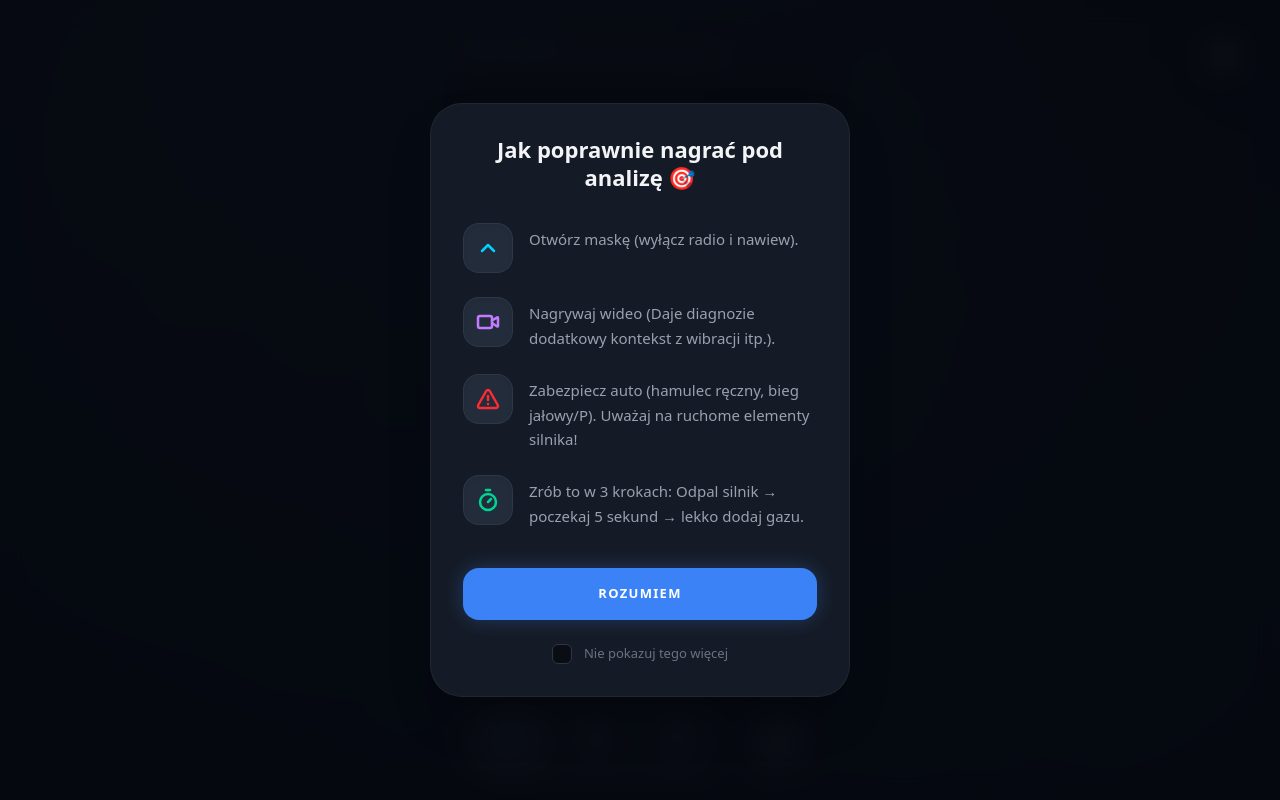
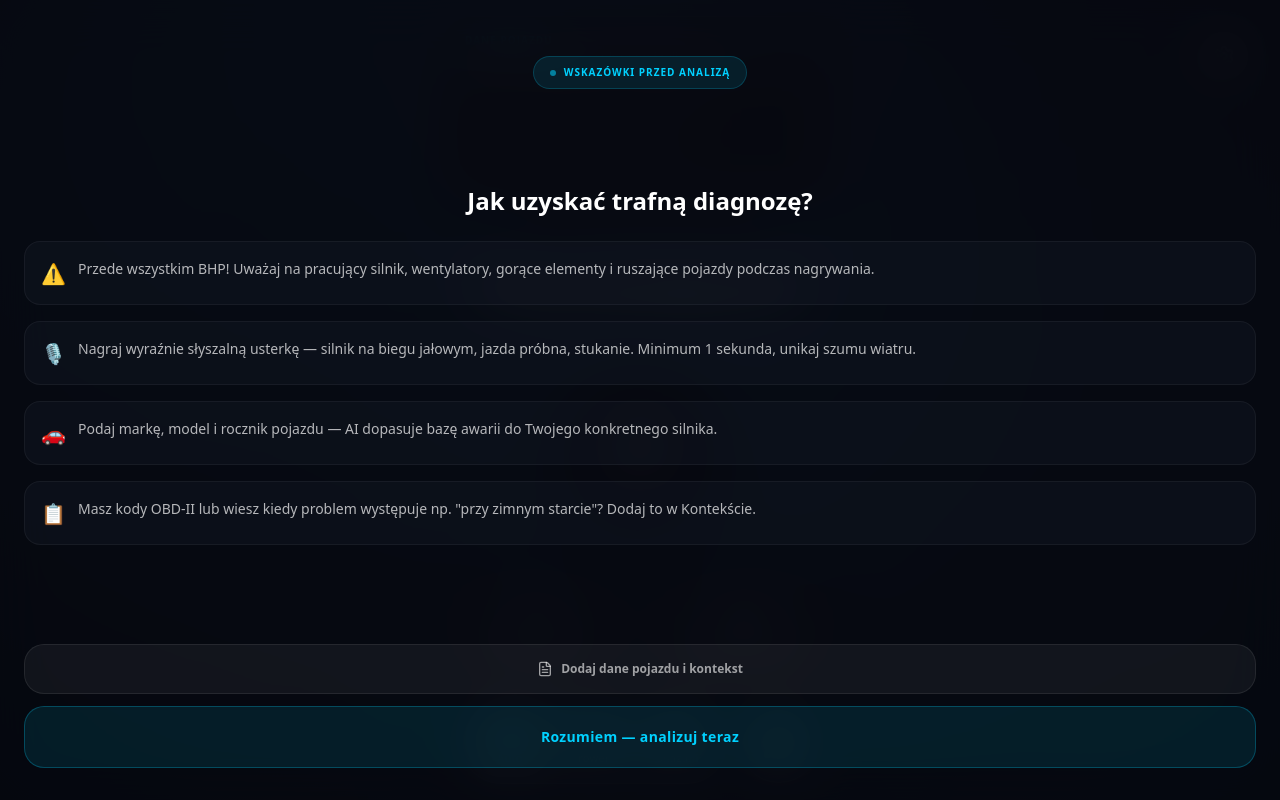
Before and after one commit to Anto-Lab-App/Sonic, a Next.js app: page / in a window 1280 px wide. Both pictures are taken after a click on the button "Protipy dla lepszych efektów". Built offline with nearby package versions, Linux system fonts and the light colour scheme.

Commit message:
feat(sonic): improve UX flow - consolidate onboarding, clean state on report close, clarify follow-up UI

```diff
--- a/src/components/Scanner.tsx
+++ b/src/components/Scanner.tsx
@@ -5,7 +5,6 @@ import { motion, AnimatePresence } from 'framer-motion';
 import { Upload, FileText, ChevronDown, AlertCircle, Mic, Camera, Image as ImageIcon, Loader2, X, Sparkles } from 'lucide-react';
 
 import { ContextModal } from './ContextModal';
-import { InstructionsModal } from './InstructionsModal';
 import { DiagnosisReport } from './DiagnosisReport';
 import { useLanguage } from '@/lib/i18n/LanguageContext';
 import type { Diagnosis, DiagnosticContextData } from '@/types/diagnosis';
@@ -28,9 +27,7 @@ export function Scanner({
   const [isDemoMode, setIsDemoMode] = useState(false);
   const [error, setError] = useState<string | null>(null);
   const [isContextModalOpen, setIsContextModalOpen] = useState(false);
-  const [showInstructions, setShowInstructions] = useState(false);
   const [isDiagnosisOpen, setIsDiagnosisOpen] = useState(false);
-  const [hasSeenInstructionsState, setHasSeenInstructionsState] = useState(false);
   const [analyzingText, setAnalyzingText] = useState(t.auto.status.init);
   const [pendingHint, setPendingHint] = useState(0);
   const [diagnosisData, setDiagnosisData] = useState<Diagnosis | null>(null);
@@ -240,28 +237,11 @@ export function Scanner({
         setError('Nie udało się nagrać audio. Spróbuj ponownie.');
       }
     } else {
-      if (!hasSeenInstructionsState) {
-        setShowInstructions(true);
+      if (mode === 'visual') {
+        fileInputRef.current?.click();
       } else {
-        if (mode === 'visual') {
-          fileInputRef.current?.click();
-        } else {
-          startRecording();
-        }
+        startRecording();
       }
-    }
-  };
-
-  const handleInstructionsProceed = (dontShowAgain: boolean) => {
-    if (dontShowAgain) {
-      localStorage.setItem('hasSeenInstructions', 'true');
-      setHasSeenInstructionsState(true);
-    }
-    setShowInstructions(false);
-    // If user had a pending file when instructions showed, continue to analysis
-    if (pendingFile) {
-      // Slight delay so modal closes smoothly first
-      setTimeout(() => runDiagnosis(pendingFile, false), 300);
     }
   };
 
@@ -436,7 +416,6 @@ export function Scanner({
   };
 
   useEffect(() => {
-    setHasSeenInstructionsState(localStorage.getItem('hasSeenInstructions') === 'true');
     return () => {
       if (animationRef.current) cancelAnimationFrame(animationRef.current);
       if (streamRef.current) streamRef.current.getTracks().forEach(t => t.stop());
@@ -526,7 +505,7 @@ export function Scanner({
           </div>
 
           <button
-            onClick={() => setShowInstructions(true)}
+            onClick={() => setShowPreScan(true)}
             className="flex items-center gap-1.5 text-[10px] md:text-xs font-medium tracking-wider text-foreground/40 hover:text-foreground/80 transition-colors bg-surface-elevated/50 border border-foreground/[0.05] px-5 py-2.5 rounded-full shadow-sm max-w-full"
           >
             <AlertCircle size={14} className="shrink-0" /> <span className="truncate">{t.auto.protips}</span>
@@ -844,19 +823,21 @@ export function Scanner({
                     if (mode === 'audio') startRecording();
                     else fileInputRef.current?.click();
                   }}
-                  className="w-full flex items-center justify-center gap-3 bg-[#00D1FF]/10 hover:bg-[#00D1FF]/15 border border-[#00D1FF]/25 hover:border-[#00D1FF]/40 text-[#00D1FF] font-bold tracking-wider uppercase text-xs py-5 px-6 rounded-[24px] transition-all active:scale-95"
+                  className="w-full flex items-center justify-center gap-3 bg-[#00D1FF]/10 hover:bg-[#00D1FF]/15 border border-[#00D1FF]/25 hover:border-[#00D1FF]/40 text-[#00D1FF] font-bold tracking-wider uppercase text-[11px] py-5 px-6 rounded-[24px] transition-all active:scale-95"
                 >
-                  {mode === 'audio' ? <Mic className="w-4 h-4" /> : <Camera className="w-4 h-4" />}
-                  {followUpRequest.action_required}
+                  <div className="flex items-center gap-2">
+                    <span className="w-2 h-2 rounded-full bg-red-500 animate-pulse" />
+                    <span>Nagraj live z kamery/mikrofonu</span>
+                  </div>
                 </button>
 
                 {/* Secondary: Upload photo/video */}
                 <button
                   onClick={() => galleryInputRef.current?.click()}
-                  className="w-full flex items-center justify-center gap-3 bg-surface/50 hover:bg-surface border border-foreground/[0.06] hover:border-foreground/[0.12] text-foreground/60 hover:text-foreground font-bold tracking-wider uppercase text-xs py-4 px-6 rounded-[24px] transition-all active:scale-95"
+                  className="w-full flex items-center justify-center gap-3 bg-surface/50 hover:bg-surface border border-foreground/[0.06] hover:border-foreground/[0.12] text-foreground/80 hover:text-foreground font-bold tracking-wider uppercase text-[11px] py-4 px-6 rounded-[24px] transition-all active:scale-95"
                 >
                   <ImageIcon className="w-4 h-4" />
-                  Dodaj zdjęcie lub wideo
+                  Dodaj plik z biblioteki
                 </button>
 
                 {/* Skip */}
@@ -879,8 +860,15 @@ export function Scanner({
           onClose={() => setIsContextModalOpen(false)}
           onSave={(data) => { setDiagnosticContext(data); setIsContextModalOpen(false); }}
           initialData={diagnosticContext || undefined} />}
-        {showInstructions && <InstructionsModal onProceed={handleInstructionsProceed} isAudioMode={mode === 'audio'} />}
-        {isDiagnosisOpen && diagnosisData && <DiagnosisReport onClose={() => { setIsDiagnosisOpen(false); setDiagnosisData(null); }} data={diagnosisData} />}
+        {isDiagnosisOpen && diagnosisData && <DiagnosisReport onClose={() => {
+          setIsDiagnosisOpen(false);
+          setDiagnosisData(null);
+          setDiagnosticContext(null);
+          setVehicleMake('');
+          setVehicleDetails('');
+          setFirstFile(null);
+          // Set to idle mode implicitly
+        }} data={diagnosisData} />}
       </AnimatePresence>
 
       {/* Pre-Scan Tips Overlay — shown once before first analysis */}
@@ -907,10 +895,10 @@ export function Scanner({
 
                 {/* Tips */}
                 {[
-                  { icon: '🎙️', tip: 'Nagraj lub wgraj materiał z wyraźnie słyszalną usterką — silnik na biegu jałowym, jazda próbna, stukanie.' },
-                  { icon: '🚗', tip: 'Podaj markę, model i rok pojazdu — AI dopasuje diagnozę do specyfiki silnika.' },
-                  { icon: '📋', tip: 'Opisz kiedy problem występuje: "przy zimnym starcie", "przy skręcaniu", "po 2000 obr/min".' },
-                  { icon: '🔌', tip: 'Masz kody OBD-II? Dodaj je w Kontekście — zwiększa to trafność o ~40%.' },
+                  { icon: '⚠️', tip: 'Przede wszystkim BHP! Uważaj na pracujący silnik, wentylatory, gorące elementy i ruszające pojazdy podczas nagrywania.' },
+                  { icon: '🎙️', tip: 'Nagraj wyraźnie słyszalną usterkę — silnik na biegu jałowym, jazda próbna, stukanie. Minimum 1 sekunda, unikaj szumu wiatru.' },
+                  { icon: '🚗', tip: 'Podaj markę, model i rocznik pojazdu — AI dopasuje bazę awarii do Twojego konkretnego silnika.' },
+                  { icon: '📋', tip: 'Masz kody OBD-II lub wiesz kiedy problem występuje np. "przy zimnym starcie"? Dodaj to w Kontekście.' },
                 ].map(({ icon, tip }) => (
                   <div key={tip} className="flex items-start gap-3 bg-surface/40 border border-foreground/[0.05] rounded-[16px] p-4">
                     <span className="text-xl shrink-0 mt-0.5">{icon}</span>
```
